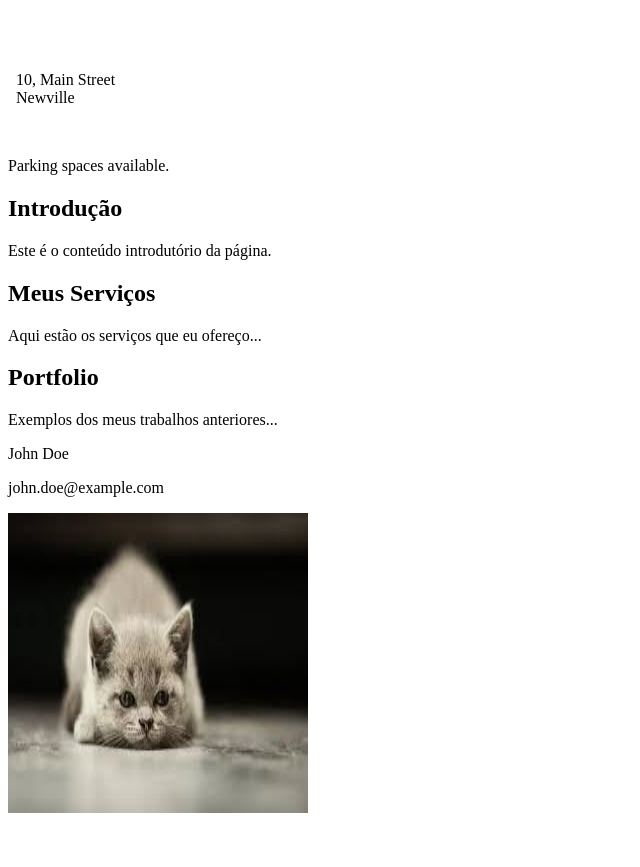
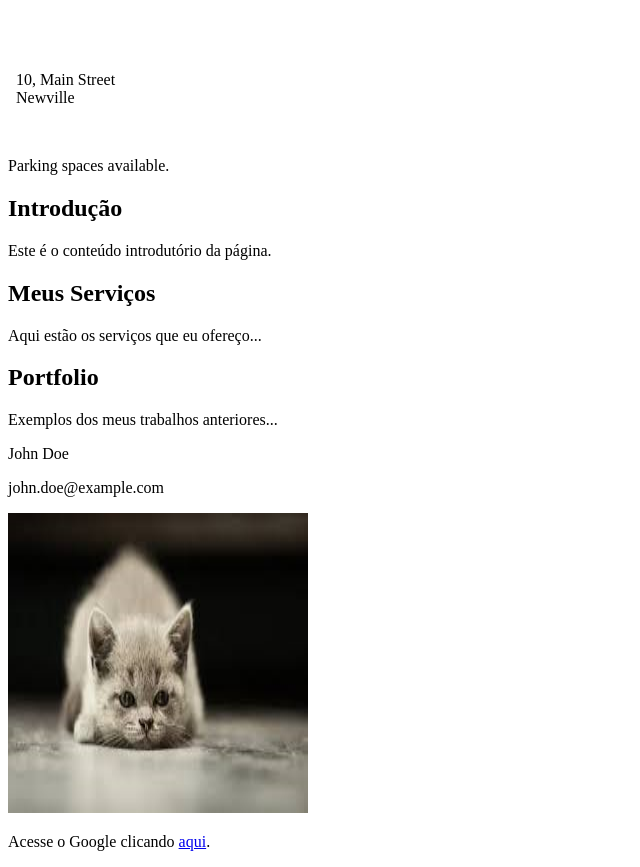
Before and after one commit to Fabrasss/estudos-de-html, a plain HTML site: page estrutura.html in a window 1280 px wide. Shown: the part 87-954 px from the top of the page, without its empty margins (0-640 px from the left). Before the commit the page ends 912 px from the top, so only its background shows below. Drawn offline with Linux system fonts and the light colour scheme.

Commit message:
Adicionei um link para o endereço google

```diff
--- a/estrutura.html
+++ b/estrutura.html
@@ -43,6 +43,9 @@
 	<img src="img/gatitos.png" alt="gatos" width="300" height="300">
 
 
+	<p>Acesse o Google clicando <a href="https://www.google.com" target="_blank">aqui</a>.</p>
+
+
 	</body>
 
 </html>
```
